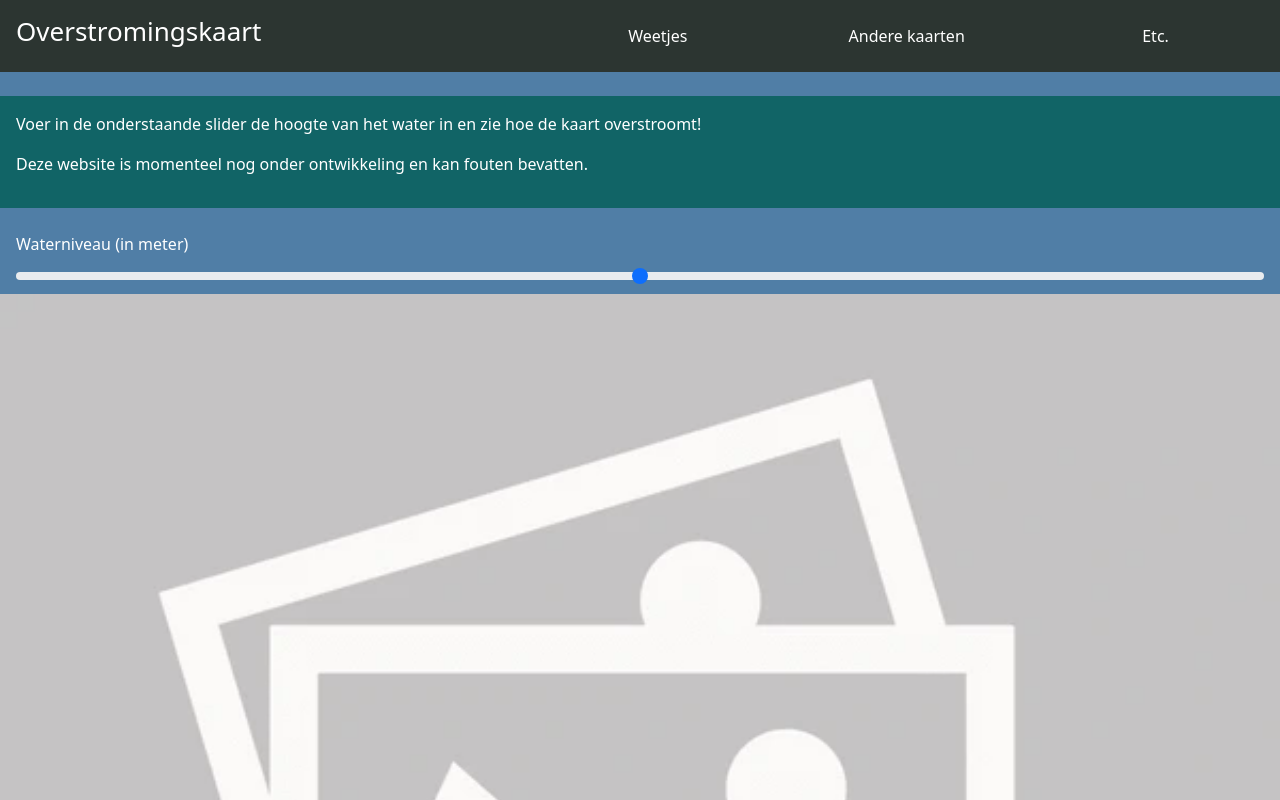
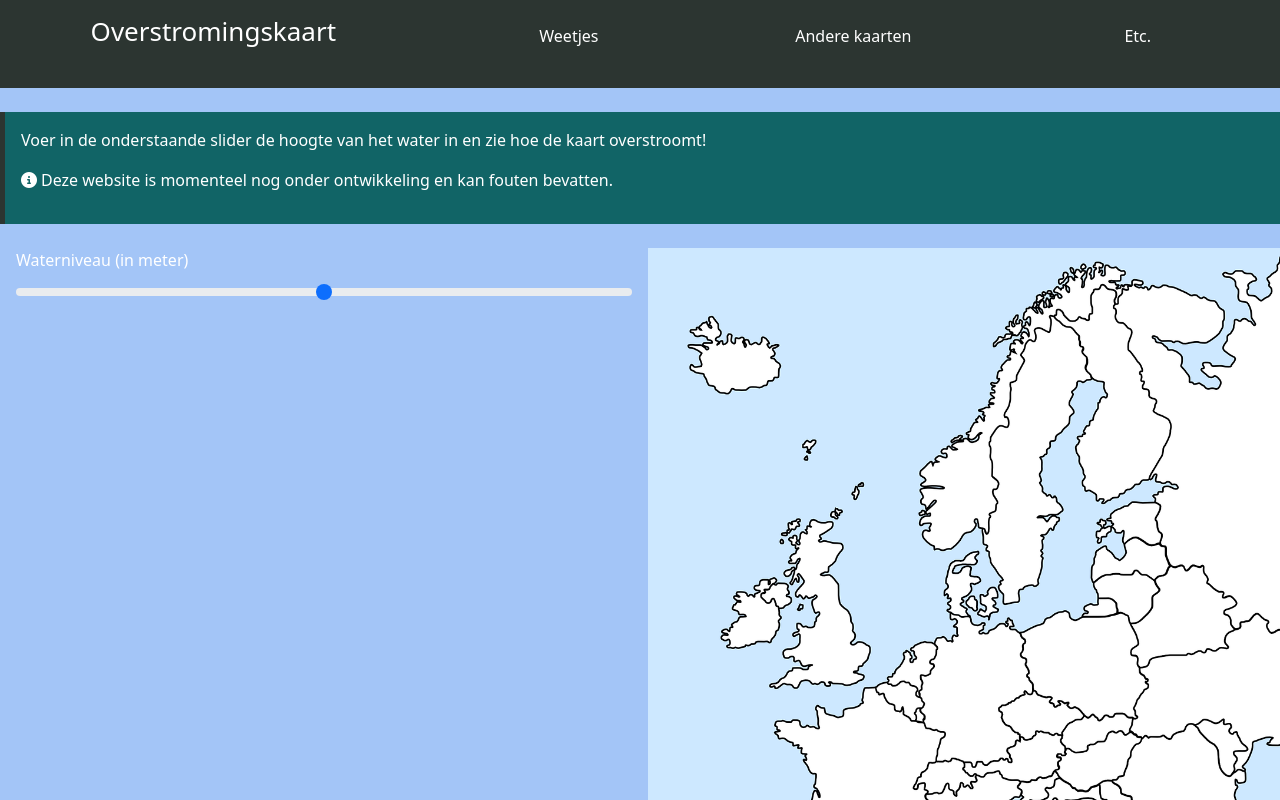
Before and after one commit to YliasR/1ITF04-2, a website: page html/index.html in a window 1280 px wide. Shown: the top 800 px of the page. Drawn offline with nearby package versions, Linux system fonts and the light colour scheme.

Commit message:
Final basic styling
Changed some colors + new filler img (more fitting) + interactions with links + added icon + more general stying

```diff
--- a/css/style.css
+++ b/css/style.css
@@ -5,7 +5,7 @@
 }
 
 body {
-    background-color: #507EA6;
+    background-color: #a3c5f7;
     color: white;
 }
 
@@ -15,8 +15,18 @@ header {
 
 .info {
     background-color: #116466;
+    border-left: 5px solid #2C3531;
 }
 
 h1 {
     font-size: 26px;
 }
+
+a:link, a:visited, .dropdown {
+    text-decoration: none;
+    color: white;
+}
+
+a:hover {
+    background-color: #116466;
+}
--- a/html/index.html
+++ b/html/index.html
@@ -21,29 +21,29 @@
 
   <link rel="manifest" href="../site.webmanifest">
   <meta name="theme-color" content="#fafafa">
+  <link rel="stylesheet" href="https://cdnjs.cloudflare.com/ajax/libs/font-awesome/6.4.2/css/all.min.css">
 </head>
 
 <body>
-    <header class="d-sm-flex justify-content-sm-between">
-        <h1 class="py-sm-3 col-sm-4 m-sm-0 px-sm-3">Overstromingskaart</h1>
-        <nav class="col-sm-7 d-sm-flex text-center">
-<!--            bij de nav bar met columns werken, anders werkt de hover niet-->
-            <p class="col-sm-4 py-sm-4 m-sm-0">Weetjes</p>
-            <p class="col-sm-4 py-sm-4 m-sm-0">Andere kaarten</p>
-            <p class="col-sm-4 py-sm-4 m-sm-0">Etc.</p>
+    <header class="d-flex justify-content-between flex-column flex-md-row">
+        <h1 class="text-center py-3 m-0 px-3 col-md-4">Overstromingskaart</h1>
+        <nav class="d-flex text-center col-md-8">
+            <a class="col-4 text-center py-4 m-0" href="#"><p>Weetjes</p></a>
+            <a class="col-4 text-center py-4 m-0" href="#"><p>Andere kaarten</p></a>
+            <a class="col-4 text-center py-4 m-0" href="#"><p>Etc.</p></a>
         </nav>
     </header>
-    <div class="info p-sm-3 my-sm-4">
+    <div class="info p-3 my-4">
         <p>Voer in de onderstaande slider de hoogte van het water in en zie hoe de kaart overstroomt!</p>
-        <p>Deze website is momenteel nog onder ontwikkeling en kan fouten bevatten.</p>
+        <p><i class="fa-solid fa-circle-info me-1"></i>Deze website is momenteel nog onder ontwikkeling en kan fouten bevatten.</p>
     </div>
-    <div class="d-sm-flex flex-sm-column">
-        <div class="px-sm-3 w-100 mb-smv-4">
+    <div class="d-flex flex-column flex-lg-row">
+        <div class="px-3 w-100 mb-4">
             <label for="customRange3" class="form-label">Waterniveau (in meter)</label>
             <input type="range" class="form-range" min="0" max="250" step="25" id="customRange3">
         </div>
         <div class="w-100">
-            <img class="w-100 h-auto" src="../img/filler-img.webp" alt="lege afbeelding">
+            <img class="w-100 h-auto" src="../img/filler-map.webp" alt="lege afbeelding">
         </div>
     </div>
 </body>
```
Also changed, not shown: img/filler-map.webp (added).
